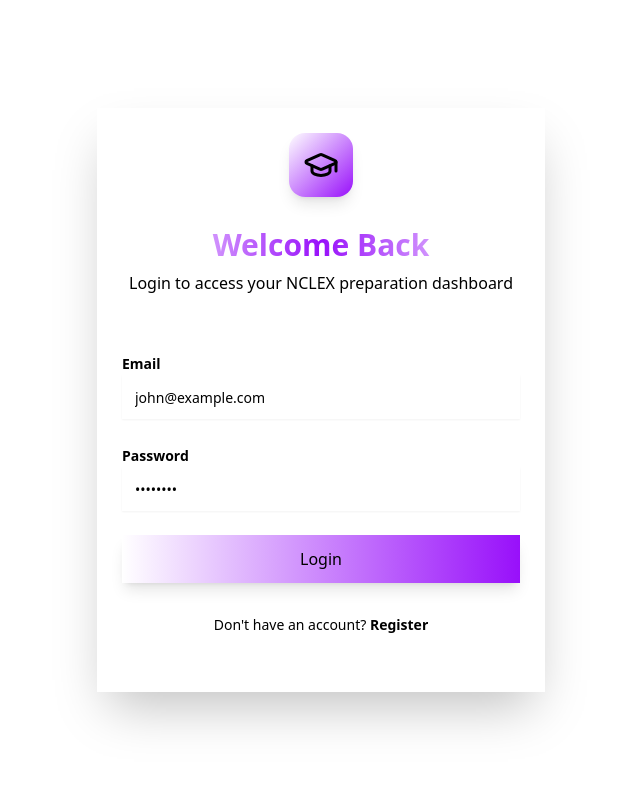
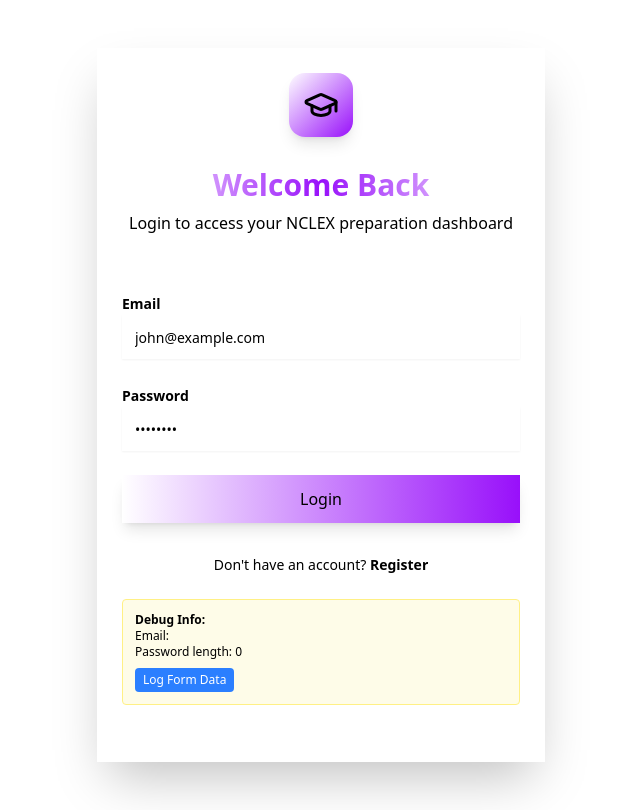
Before and after one commit to Emperor1p/nclexkeysschool, a Next.js app: page /login in a window 1280 px wide. Shown: the whole page, without its empty margins (319-959 px from the left). Built offline with nearby package versions, Linux system fonts and the light colour scheme.

Commit message:
Add debug form data display to login page for troubleshooting 400 error

```diff
--- a/app/login/page.tsx
+++ b/app/login/page.tsx
@@ -140,6 +140,23 @@ export default function LoginPage() {
                 Register
               </Link>
             </div>
+
+            {/* Debug info - remove this after testing */}
+            <div className="mt-4 p-3 bg-yellow-50 border border-yellow-200 rounded text-xs">
+              <strong>Debug Info:</strong><br/>
+              Email: {formData.email}<br/>
+              Password length: {formData.password.length}<br/>
+              <button
+                type="button"
+                onClick={() => {
+                  console.log("Form data:", formData);
+                  console.log("Supabase URL:", process.env.NEXT_PUBLIC_SUPABASE_URL);
+                }}
+                className="mt-2 px-2 py-1 bg-blue-500 text-white rounded text-xs"
+              >
+                Log Form Data
+              </button>
+            </div>
           </form>
         </CardContent>
       </Card>
```
